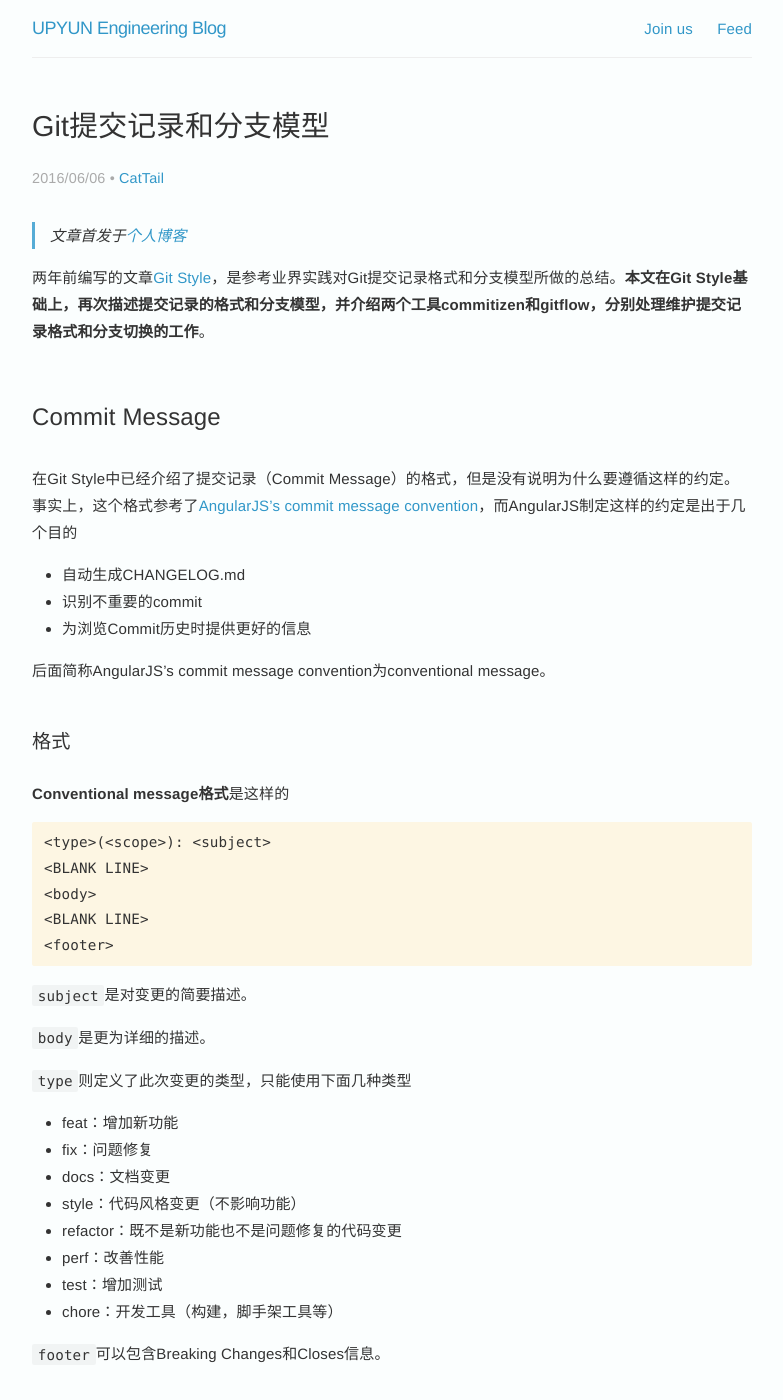
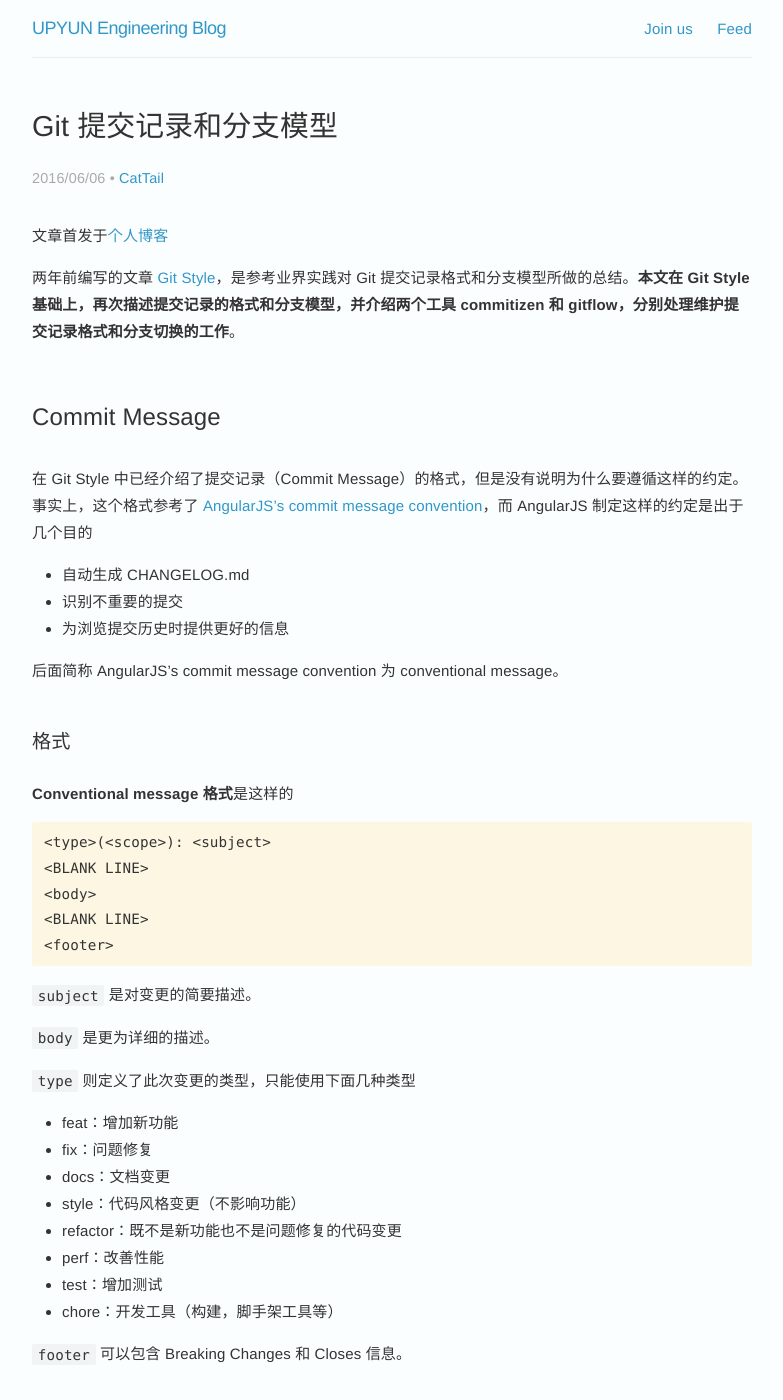
Before and after one commit to upyun/upyun.github.io, a Jekyll site: the page built from _posts/2016-06-06-git-commit-message-and-branching-model.md, in a window 1280 px wide and 1400 px high. Shown: the whole window, without its empty margins (248-1031 px from the left). Built offline with Jekyll 4.4.1, drawn with Linux system fonts in a browser that asks for light colours; some web fonts are replaced; comment, search, counter and statistics services are not loaded; some of the changed text lies outside the part shown.

Commit message:
fix: add ident between english and chinese (and link)

```diff
--- a/_posts/2016-06-06-git-commit-message-and-branching-model.md
+++ b/_posts/2016-06-06-git-commit-message-and-branching-model.md
@@ -1,28 +1,28 @@
 ---
 layout: post
-title: Git提交记录和分支模型
+title: Git 提交记录和分支模型
 date: 2016-06-06 16:20
 author: CatTail
 comments: true
 ---
 
-> 文章首发于[个人博客](https://cattail.me/tech/2016/06/06/git-commit-message-and-branching-model.html)
+文章首发于[个人博客](https://cattail.me/tech/2016/06/06/git-commit-message-and-branching-model.html)
 
-两年前编写的文章[Git Style](https://cattail.me/tech/2013/08/21/git-style.html)，是参考业界实践对Git提交记录格式和分支模型所做的总结。**本文在Git Style基础上，再次描述提交记录的格式和分支模型，并介绍两个工具commitizen和gitflow，分别处理维护提交记录格式和分支切换的工作**。
+两年前编写的文章 [Git Style](https://cattail.me/tech/2013/08/21/git-style.html)，是参考业界实践对 Git 提交记录格式和分支模型所做的总结。**本文在 Git Style 基础上，再次描述提交记录的格式和分支模型，并介绍两个工具 commitizen 和 gitflow，分别处理维护提交记录格式和分支切换的工作**。
 
 ## Commit Message
 
-在Git Style中已经介绍了提交记录（Commit Message）的格式，但是没有说明为什么要遵循这样的约定。事实上，这个格式参考了[AngularJS's commit message convention](https://github.com/angular/angular.js/blob/f3377da6a748007c11fde090890ee58fae4cefa5/CONTRIBUTING.md#commit)，而AngularJS制定这样的约定是出于几个目的
+在 Git Style 中已经介绍了提交记录（Commit Message）的格式，但是没有说明为什么要遵循这样的约定。事实上，这个格式参考了 [AngularJS's commit message convention](https://github.com/angular/angular.js/blob/f3377da6a748007c11fde090890ee58fae4cefa5/CONTRIBUTING.md#commit)，而 AngularJS 制定这样的约定是出于几个目的
 
-* 自动生成CHANGELOG.md
-* 识别不重要的commit
-* 为浏览Commit历史时提供更好的信息
+* 自动生成 CHANGELOG.md
+* 识别不重要的提交
+* 为浏览提交历史时提供更好的信息
 
-后面简称AngularJS's commit message convention为conventional message。
+后面简称 AngularJS's commit message convention 为 conventional message。
 
 ### 格式
 
-**Conventional message格式**是这样的
+**Conventional message 格式**是这样的
 
 	<type>(<scope>): <subject>
 	<BLANK LINE>
@@ -30,11 +30,11 @@ comments: true
 	<BLANK LINE>
 	<footer>
 
-`subject`是对变更的简要描述。
+`subject` 是对变更的简要描述。
 
-`body`是更为详细的描述。
+`body` 是更为详细的描述。
 
-`type`则定义了此次变更的类型，只能使用下面几种类型
+`type` 则定义了此次变更的类型，只能使用下面几种类型
 
 * feat：增加新功能
 * fix：问题修复
@@ -45,15 +45,15 @@ comments: true
 * test：增加测试
 * chore：开发工具（构建，脚手架工具等）
 
-`footer`可以包含Breaking Changes和Closes信息。
+`footer` 可以包含 Breaking Changes 和 Closes 信息。
 
 ### 应用
 
-[node-trail-agent](https://github.com/open-trail/node-trail-agent)项目遵循conventional message，这里以这个项目举例，演示其应用场景。
+[node-trail-agent](https://github.com/open-trail/node-trail-agent) 项目遵循 conventional message，这里以这个项目举例，演示其应用场景。
 
 **CHANGELOG**
 
-通过`git log`可以生成CHANGELOG.md中版本间新增功能，
+通过 `git log` 可以生成 CHANGELOG.md 中版本间新增功能，
 
 	$ git log v0.4.0..v1.1.2 --grep feat --pretty=format:%s
 
@@ -70,7 +70,7 @@ comments: true
 
 **定位错误**
 
-使用`git bisect`可以定位引入问题的提交，通过`type`可以快速辨别不会引入bug的提交，
+使用 `git bisect` 可以定位引入问题的提交，通过 `type` 可以快速辨别不会引入 bug 的提交，
 
 	(master) $ git bisect start
 	(master) $ git bisect bad
@@ -98,17 +98,17 @@ comments: true
 	(f024d7c) $ npm test
 	...
 
-因为docs或chore不会引入bug，所以可以直接执行`git bisect good`。
+因为 docs 或 chore 不会引入 bug，所以可以直接执行 `git bisect good`。
 
-使用`git bisect skip`可以直接过滤掉这些提交，
+使用 `git bisect skip` 可以直接过滤掉这些提交，
 
 	$ git bisect skip $(git rev-list --grep 'style\|docs\|chore' v0.1.0..HEAD)
 
 ### Commitizen
 
-命令行工具[commitizen](https://github.com/commitizen/cz-cli)帮助开发者生成符合conventional message的提交记录。
+命令行工具 [commitizen](https://github.com/commitizen/cz-cli) 帮助开发者生成符合 conventional message 的提交记录。
 
-成功安装并初始化commitizen后，通过调用`git cz`来提交代码，
+成功安装并初始化 commitizen 后，通过调用 `git cz` 来提交代码，
 
 	$ git cz
 
@@ -123,7 +123,7 @@ comments: true
 	  refactor: A code change that neither fixes a bug or adds a feature
 	  perf:     A code change that improves performance
 
-提交后会按照convertional message格式化提交记录，
+提交后会按照 convertional message 格式化提交记录，
 
 	commit f024d7c0382c4ff8b0543cbd66c6fe05b199bfbc
 	Author: zhongchiyu <zhongchiyu@gmail.com>
@@ -131,14 +131,14 @@ comments: true
 
 	    fix: wrapper function not returned
 
-除此之外，commitizen还依据conventional message，创建起一个生态
+除此之外，commitizen 还依据 conventional message，创建起一个生态
 
-* [conventional-changelog-cli](https://github.com/conventional-changelog/conventional-changelog-cli)：通过提交记录生成CHANGELOG.md
-* [conventional-github-releaser](https://github.com/conventional-changelog/conventional-github-releaser)：通过提交记录生成github release中的变更描述
-* [conventional-recommended-bump](https://github.com/conventional-changelog/conventional-recommended-bump)：根据提交记录判断需要升级[Semantic Versioning](http://semver.org/)哪一位版本号
+* [conventional-changelog-cli](https://github.com/conventional-changelog/conventional-changelog-cli)：通过提交记录生成 CHANGELOG.md
+* [conventional-github-releaser](https://github.com/conventional-changelog/conventional-github-releaser)：通过提交记录生成 github release 中的变更描述
+* [conventional-recommended-bump](https://github.com/conventional-changelog/conventional-recommended-bump)：根据提交记录判断需要升级 [Semantic Versioning](http://semver.org/) 哪一位版本号
 * [validate-commit-msg](https://github.com/kentcdodds/validate-commit-msg)：检查提交记录是否符合约定
 
-使用这些工具可以简化npm包的发布流程，
+使用这些工具可以简化 npm 包的发布流程，
 
 	#! /bin/bash
 
@@ -163,50 +163,49 @@ comments: true
 	git push --follow-tags &&
 	npm publish
 
-运行上述脚本会更新CHANGELOG.md、升级版本号并发布新版本到npm，所有这些操作都基于提交记录自动处理。
+运行上述脚本会更新 CHANGELOG.md、升级版本号并发布新版本到 npm，所有这些操作都基于提交记录自动处理。
 
 ## Branching Model
 
-[Vincent Driessen](http://nvie.com/about/)的分支模型（Branching Model）介绍Git分支和开发，部署，问题修复时的工作流程，
+[Vincent Driessen](http://nvie.com/about/) 的分支模型（Branching Model）介绍 Git 分支和开发，部署，问题修复时的工作流程，
 
-![workflow]({{ site.remoteurl }}/assets/git-workflow/workflow.png)
+![workflow](/assets/git-workflow/workflow.png)
 
 > Author: Vincent Driessen Original blog post: http://nvie.com/posts/a-succesful-git-branching-model License: Creative Commons BY-SA
 
-在整个开发流程中，始终存在master和develop分支，其中master分支代码和生产环境代码保持一致，develop分支还包括新功能代码。
+在整个开发流程中，始终存在 master 和 develop 分支，其中 master 分支代码和生产环境代码保持一致，develop 分支还包括新功能代码。
 
 **分支模型主要涉及三个过程：功能开发，代码发布和问题修复**。
 
 **功能开发**
 
-1. 从develop创建一个新分支（feature/\*）
+1. 从 develop 创建一个新分支（feature/\*）
 2. 功能开发
 3. 生产环境测试
 4. Review
-5. Merge回develop分支
+5. Merge 回 develop 分支
 
 **代码发布**
 
 需要发布新功能到生产环境时
 
-1. 从develop创建新分支（release/\*）
-2. 发布feature分支代码到预上线环境
+1. 从 develop 创建新分支（release/\*）
+2. 发布 feature 分支代码到预上线环境
 3. 测试并修复问题
 4. Review
-5. 分别merge回develop和master分支
-6. 发布master代码到生产环境
+5. 分别 merge 回 develop 和 master 分支
+6. 发布 master 代码到生产环境
 
 **问题修复**
 
 当生产环境代码出现问题需要立刻修复时
 
-1. 从master创建新分支（hotfix/\*）
-2. 发布hotfix代码到预上线环境
+1. 从 master 创建新分支（hotfix/\*）
+2. 发布 hotfix 代码到预上线环境
 3. 修复问题并测试
 4. Review
-5. 分别merge会develop和master分支
-6. 发布master代码到生产环境
-
+5. 分别 merge 会 develop 和 master 分支
+6. 发布 master 代码到生产环境
 
 
 该分支模型值得借鉴的地方包括，
@@ -222,9 +221,9 @@ comments: true
 
 ### gitflow
 
-Vincent Driessen的分支模型将开发流程和Git分支很好的结合起来，但在实际使用中涉及复杂的分支切换，[gitflow](https://github.com/nvie/gitflow)可以简化这些工作。
+Vincent Driessen 的分支模型将开发流程和Git分支很好的结合起来，但在实际使用中涉及复杂的分支切换，[gitflow](https://github.com/nvie/gitflow) 可以简化这些工作。
 
-安装并在代码仓库初始化gitflow后，就可以使用它完成分支工作流程，
+安装并在代码仓库初始化 gitflow 后，就可以使用它完成分支工作流程，
 
 	$ git flow init
 
@@ -290,7 +289,7 @@ Vincent Driessen的分支模型将开发流程和Git分支很好的结合起来
 	- Release branch has been back-merged into 'develop'
 	- Release branch 'release/demo' has been deleted
 
-发布master代码到线上环境
+发布 master 代码到线上环境
 
 **问题修复**
 
```
